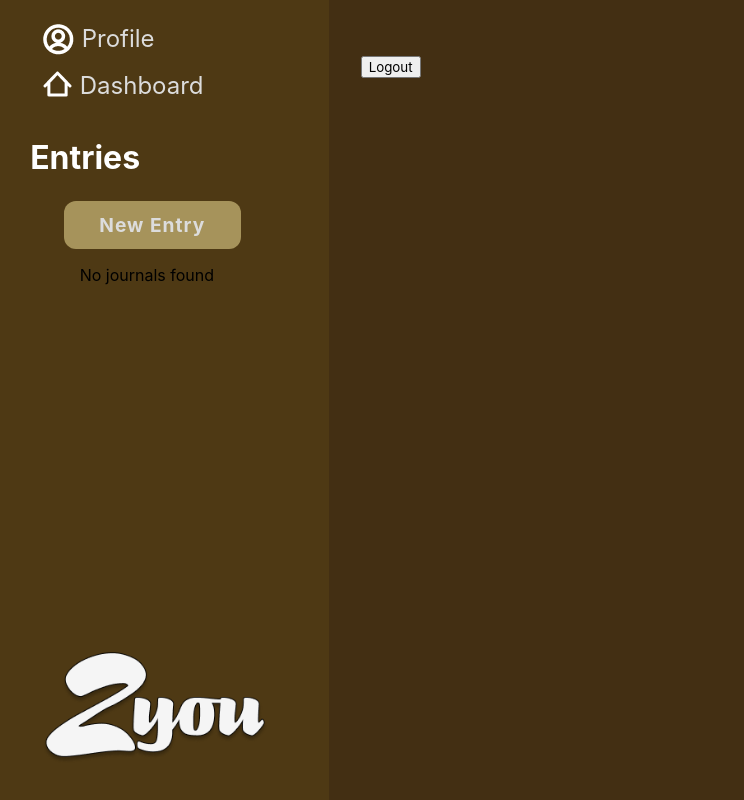
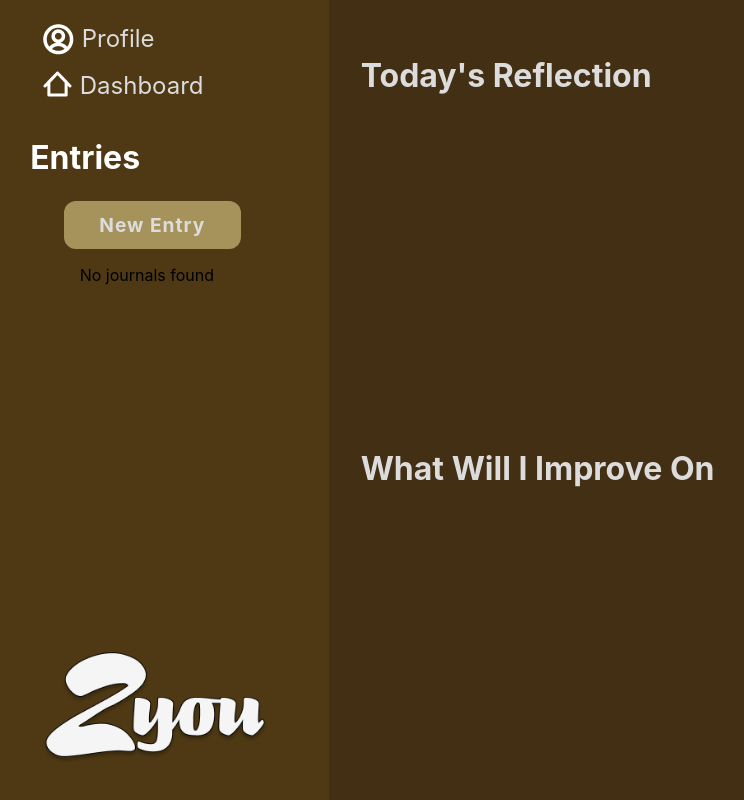
Before and after one commit to Amon3141/2you, a Flask app: template templates/view_journal.html in a window 1280 px wide. Shown: the whole page, without its empty margins (3-747 px from the left). Run offline with Flask 3, Linux system fonts and the light colour scheme; the template is opened without the code that fills it, so the values that code supplies are empty.

Commit message:
true final owen

```diff
--- /dev/null
+++ b/static/css/view_journal.css
@@ -0,0 +1,13 @@
+.write-area {
+    width: 100%;
+    height: 30%;
+    flex-grow: 1;
+    background-color: transparent;
+    color: var(--primarycolor);
+    box-sizing: border-box;
+    border: 2px transparent;
+    border-radius: 5px;
+    padding: 1rem;
+    outline: none;
+    font-size: 16px;
+}
--- a/templates/entry.html
+++ b/templates/entry.html
@@ -29,7 +29,7 @@
     </div>
     <textarea placeholder= "Write your thoughts here..." id="content" name="content" class="texteditor"></textarea>
 
-    <label for="action-area" class="entrytypetitle">What will I improve on?</label>
+    <label for="action-area" class="entrytypetitle">What Will I Improve On?</label>
     <textarea placeholder= "Write your actions here..." id="future" name="future" class="texteditor"></textarea>
 
     <button type="submit" class="save-container">
--- a/templates/view_journal.html
+++ b/templates/view_journal.html
@@ -5,17 +5,19 @@
 <meta name="viewport" content="width=device-width, initial-scale=1.0">
 <title>{% block title %}{{ journal.date }}{% endblock %}</title>
 <link rel="stylesheet" href="{{ url_for('static', filename='css/style.css') }}">
+<link rel="stylesheet" href="{{ url_for('static', filename='css/view_journal.css') }}">
 {% endblock %}
 
 {% block content %}
 <div class="header">
   <h1 class="journal-title">{{ journal.date }}</h1>
-  <a href="{{ url_for('logout') }}" class="logout-link"><button>Logout</button></a>
 </div>
-<div class="write-area">
+<label for="reflection-area" class="entrytypetitle">Today's Reflection</label>
+<div class="write-area-reflection" id="reflection-area" name="reflection-area">
   {{ journal.content }}
 </div>
-<div class="write-area">
+<label for="action-area" class="entrytypetitle">What Will I Improve On</label>
+<div class="write-area-action" id="action-area" name="action-area">
   {{ journal.future }}
 </div>
 {% endblock %}
```
